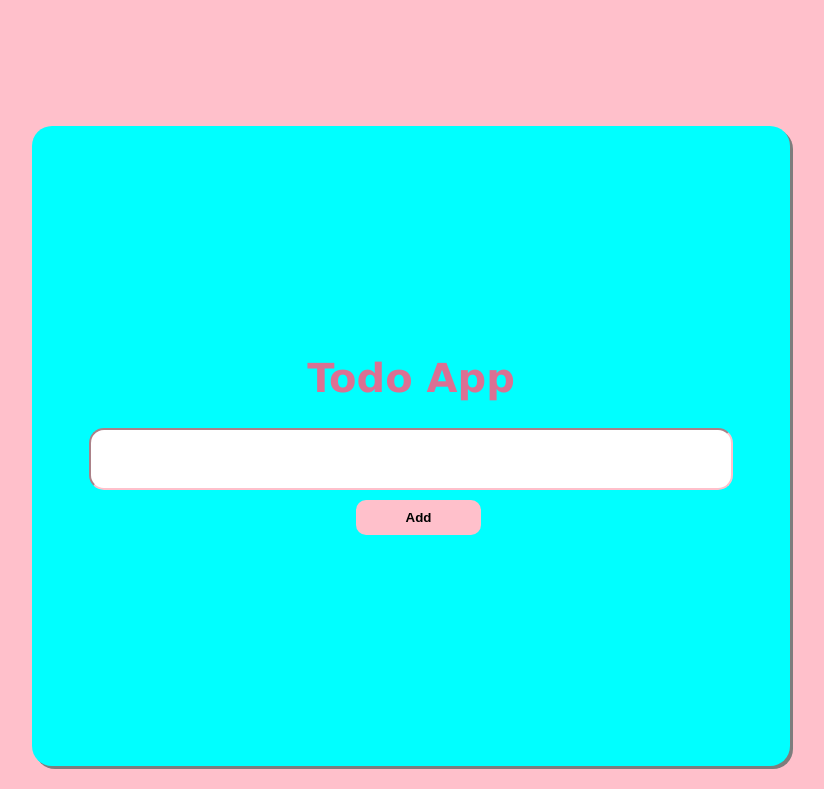
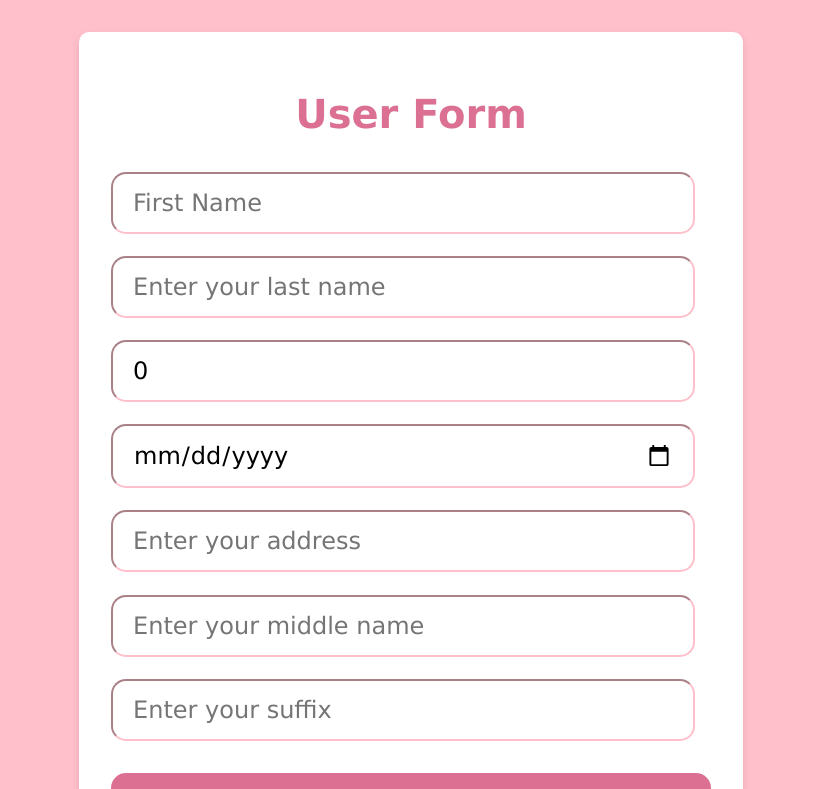
Before and after one commit to carbonaraissogood/Learning_React, a React (Vite) app: page / in a window 1280 px wide. Shown: the top 789 px of the page, without its empty margins (229-1053 px from the left). Built offline with nearby package versions, Linux system fonts and the light colour scheme.

Commit message:
Comment out ToDoApp component in App

```diff
--- a/my-react-app/src/App.jsx
+++ b/my-react-app/src/App.jsx
@@ -123,7 +123,7 @@ function App() {
       {/* NINTH PART */}
       {/* <OnChange></OnChange> */}
 
-      <ToDoApp></ToDoApp>
+      {/* <ToDoApp></ToDoApp> */}
 
       {/* <ColorPicker></ColorPicker> */}
 
```
